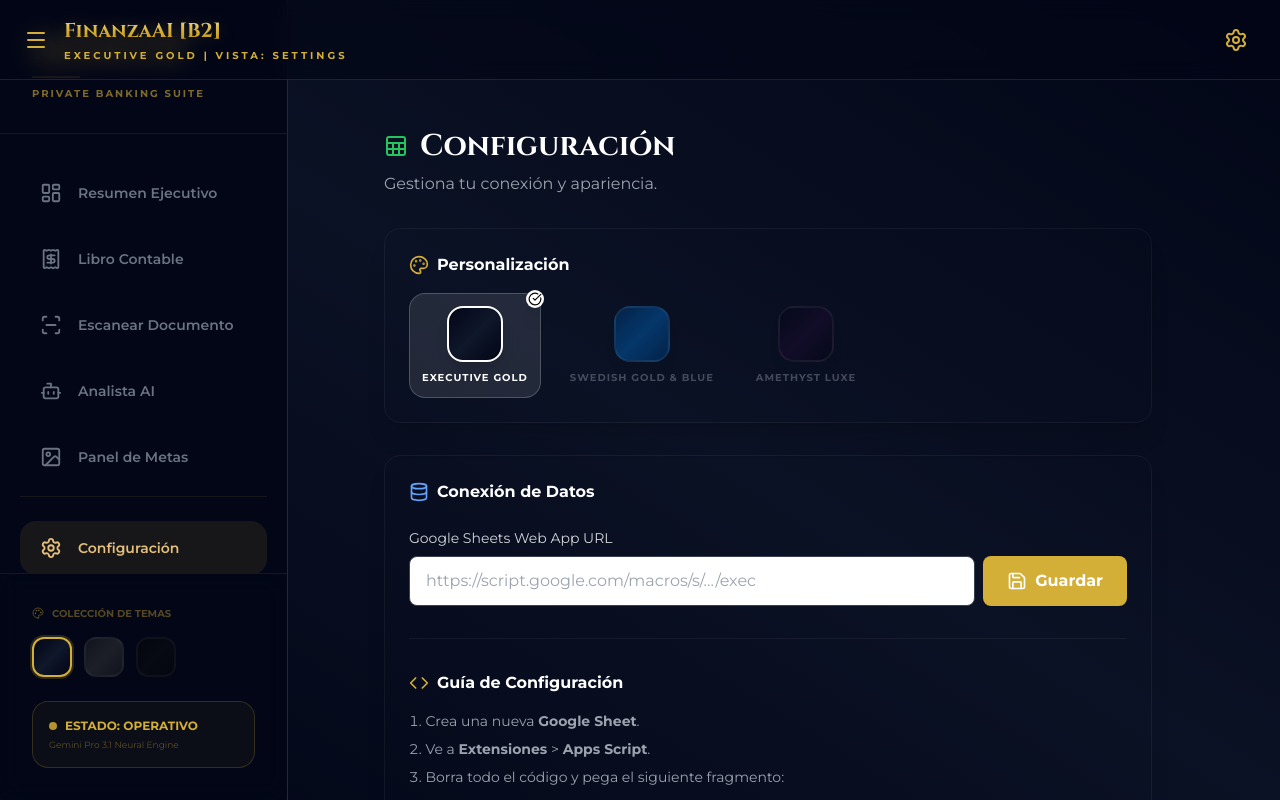
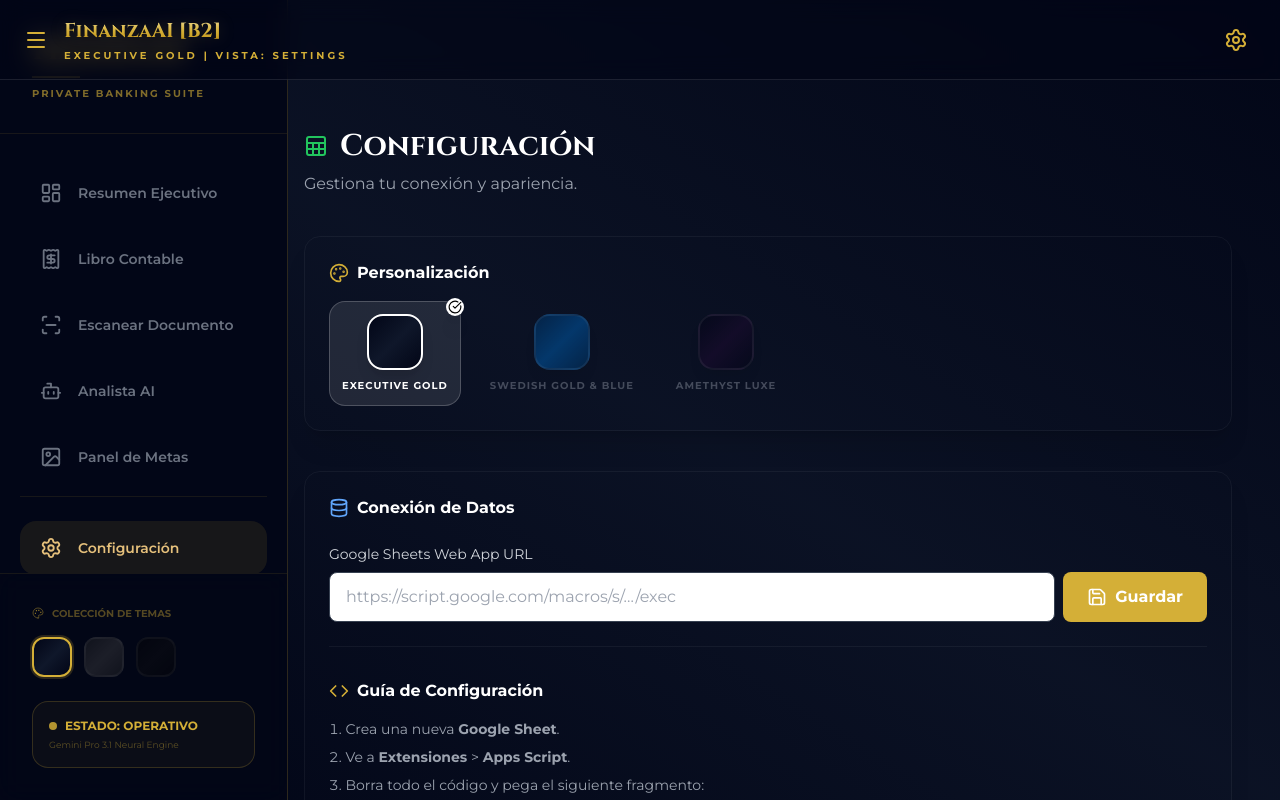
Before and after one commit to publicidadxacarlos-cell/FinanzaAI, a React (Vite) app: page / in a window 1280 px wide. Both pictures are taken after a click on the button "Configuración". Built offline with nearby package versions, Linux system fonts and the light colour scheme; a web font is replaced by a local one.

Commit message:
fix: contenedores 6xl consistentes con Dashboard

```diff
--- a/src/pages/Settings.tsx
+++ b/src/pages/Settings.tsx
@@ -94,7 +94,7 @@ const Settings: React.FC<SettingsProps> = ({
   };
 
   return (
-    <div className="max-w-3xl mx-auto space-y-8 animate-fade-in pb-24">
+   <div className="max-w-6xl mx-auto space-y-10 animate-fade-in pb-20">
       <div className="space-y-2">
         <h2 className="text-3xl font-bold text-white font-executive flex items-center gap-3">
           <Sheet className="text-green-500" /> Configuración
@@ -129,7 +129,7 @@ const Settings: React.FC<SettingsProps> = ({
       </div>
 
       {/* SECCIÓN: CONEXIÓN GOOGLE SHEETS */}
-      <div className="bg-card p-6 rounded-2xl border border-white/5 shadow-xl space-y-8">
+      <div className="bg-card p-6 rounded-2xl border border-white/5 shadow-xl space-y-6 overflow-hidden">
         <section className="space-y-6">
             <h3 className="text-white font-bold flex items-center gap-2">
                 <Database className="text-blue-400" size={20} /> Conexión de Datos
--- a/src/pages/Transactions.tsx
+++ b/src/pages/Transactions.tsx
@@ -100,7 +100,7 @@ const Transactions: React.FC<TransactionsProps> = ({ transactions, addTransactio
   };
 
   return (
-    <div className="space-y-6 animate-fade-in pb-16">
+    <div className="max-w-6xl mx-auto space-y-8 animate-fade-in pb-20">
       <div className="flex justify-between items-center">
           <h2 className={`text-3xl font-bold ${theme.text} font-executive`}>
               {editingId ? '✏️ Editando Operación' : 'Libro Contable'}
```
